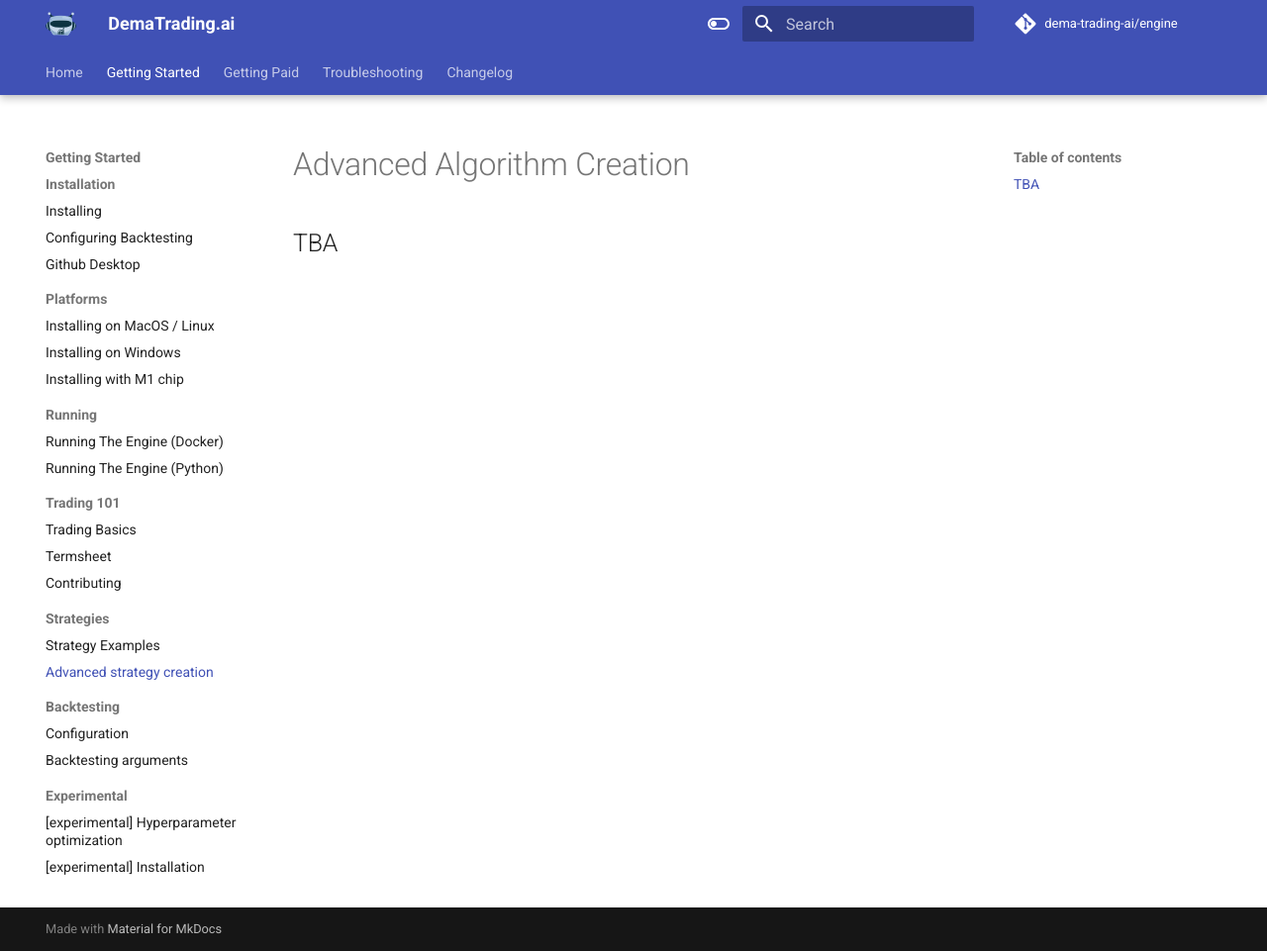
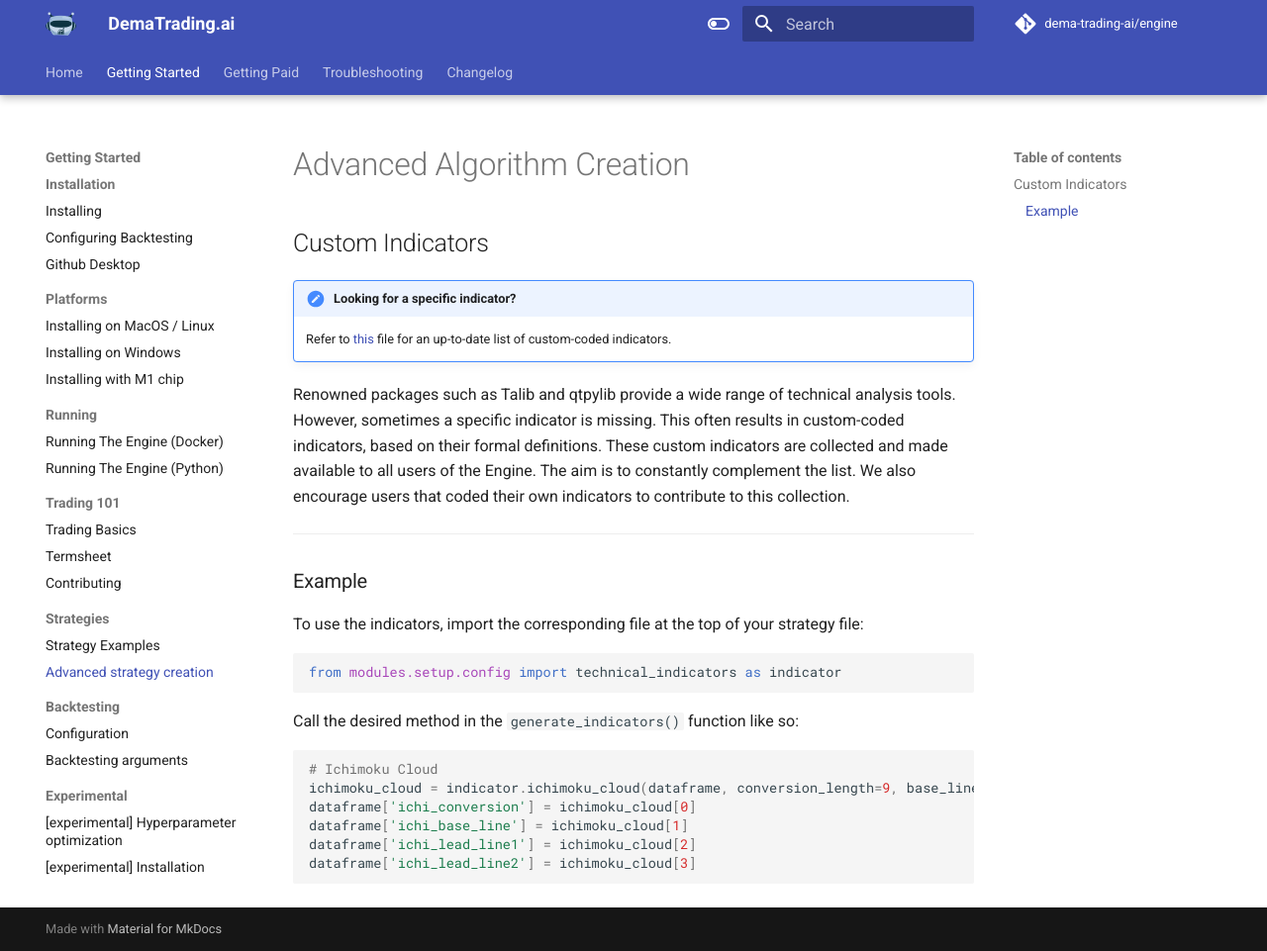
Before and after one commit to dema-trading-ai/docs, an MkDocs documentation site: the page built from docs/getting_started/strategies/advcreatingstrat.md, in a window 1280 px wide and 961 px high. Shown: the whole window at 99% size. Built offline with MkDocs 1.6.1 and Material for MkDocs 9.7.7, drawn with Linux system fonts in a browser that asks for light colours; comment, search, counter and statistics services are not loaded.

Commit message:
[adds] - custom indicator section

````diff
--- a/docs/getting_started/strategies/advcreatingstrat.md
+++ b/docs/getting_started/strategies/advcreatingstrat.md
@@ -1,2 +1,29 @@
 # Advanced Algorithm Creation
-## TBA
+
+
+## Custom Indicators
+!!! note "Looking for a specific indicator?"
+    Refer to [this](https://github.com/dema-trading-ai/engine/blob/main/modules/setup/config/technical_indicators.py) file for an up-to-date list of custom-coded indicators.
+
+Renowned packages such as Talib and qtpylib provide a wide range of technical analysis tools. However, sometimes a specific
+indicator is missing. This often results in custom-coded indicators, based on their formal definitions.
+These custom indicators are collected and made available to all users of the Engine. The aim is to constantly complement
+the list. We also encourage users that coded their own indicators to contribute to this collection.
+
+***
+
+### Example
+To use the indicators, import the corresponding file at the top of your strategy file:
+```python
+from modules.setup.config import technical_indicators as indicator
+```
+
+Call the desired method in the `generate_indicators()` function like so:
+```python
+# Ichimoku Cloud
+ichimoku_cloud = indicator.ichimoku_cloud(dataframe, conversion_length=9, base_line_length=26, lead_length=52, displacement=26)
+dataframe['ichi_conversion'] = ichimoku_cloud[0]
+dataframe['ichi_base_line'] = ichimoku_cloud[1]
+dataframe['ichi_lead_line1'] = ichimoku_cloud[2]
+dataframe['ichi_lead_line2'] = ichimoku_cloud[3]
+```
````
